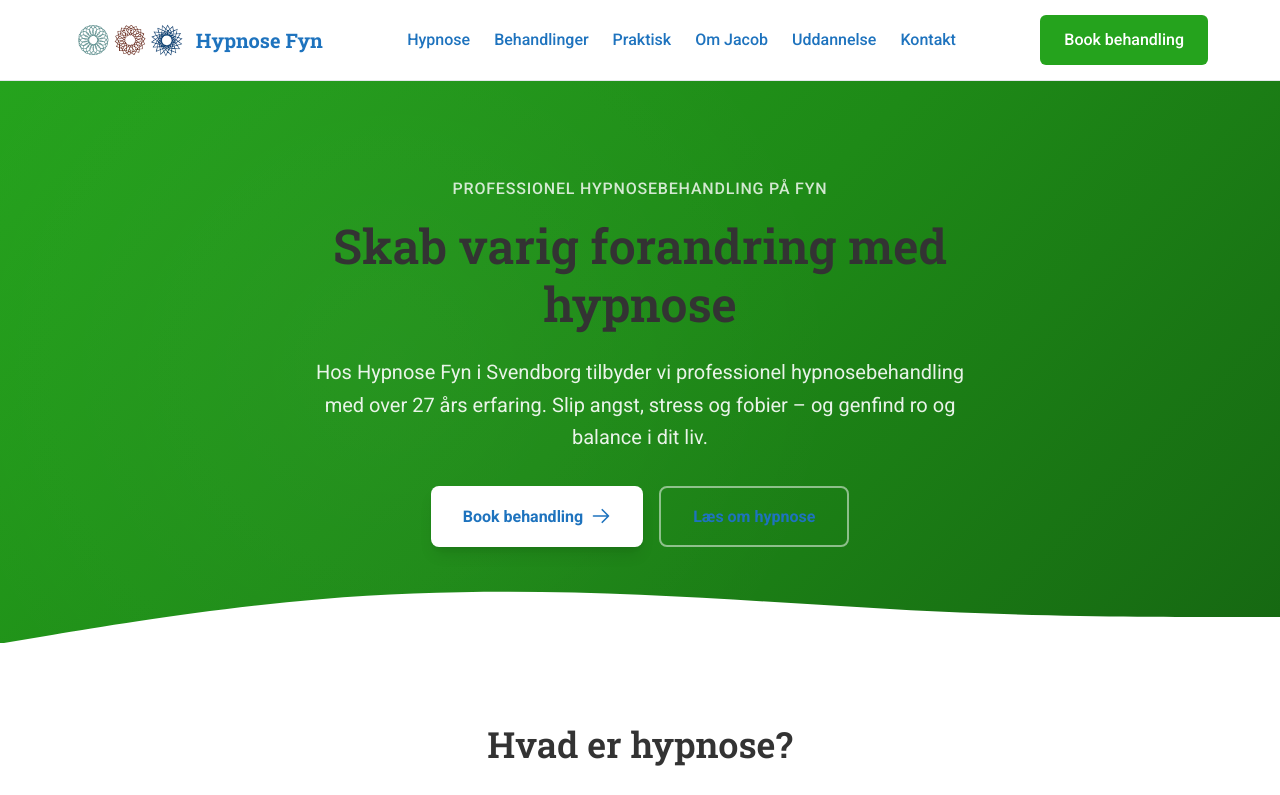
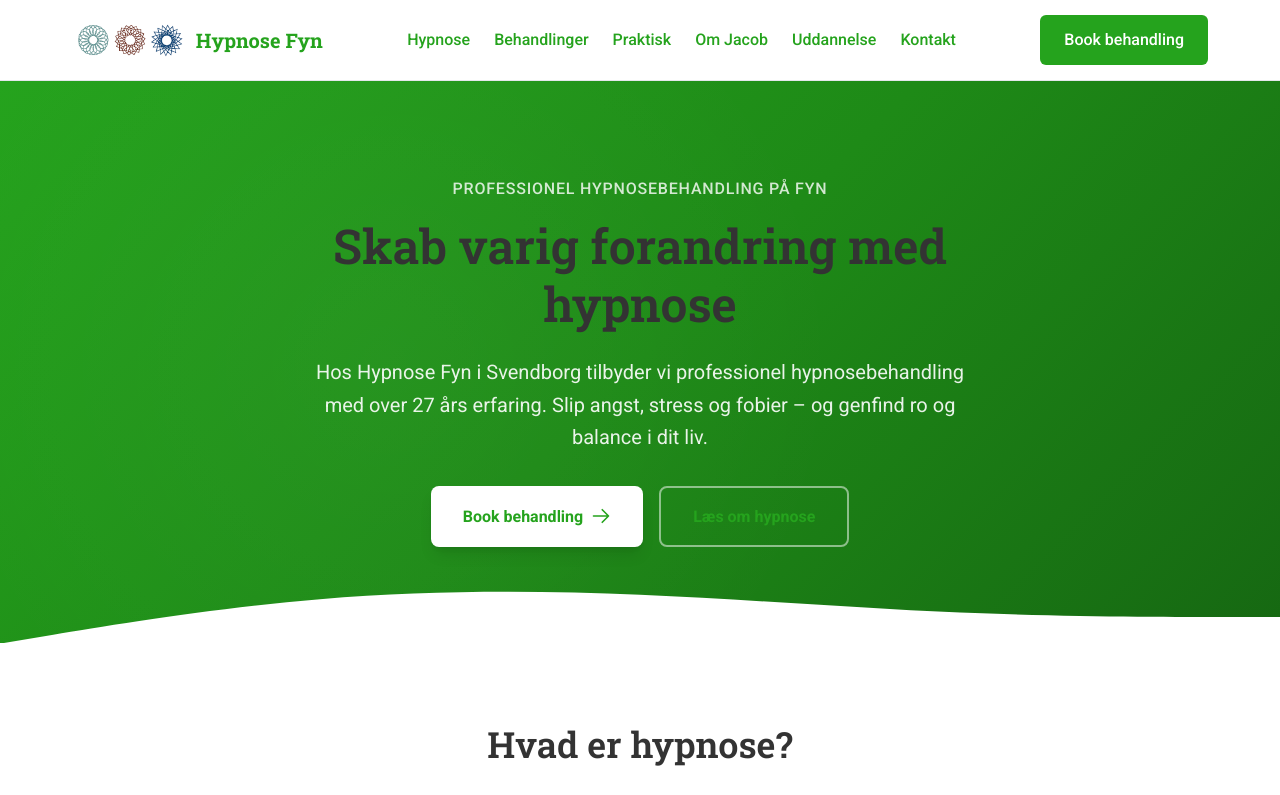
Before and after one commit to thebinarybeastieboy/hypnosefyn.dk, a Next.js app: page / in a window 1280 px wide. Shown: the top 795 px of the page. Built offline with nearby package versions, Linux system fonts and the light colour scheme.

Commit message:
fix: change link colors from blue to green for chromatic harmony
- Updated secondary color to dark forest green (#166812)
- Links now use primary green instead of blue
- Added underline on hover for better UX

```diff
--- a/app/globals.css
+++ b/app/globals.css
@@ -5,8 +5,9 @@
   /* Colors */
   --color-primary: #25a31d;
   --color-primary-dark: #1e8a17;
-  --color-secondary: #1e73be;
-  --color-secondary-dark: #1a63a5;
+  --color-secondary: #166812;
+  /* Dark forest green - harmonious with primary */
+  --color-secondary-dark: #0f4d0c;
   --color-background: #ffffff;
   --color-background-alt: #f8f9fa;
   --color-text: #333333;
@@ -108,15 +109,16 @@ h3 {
   font-size: clamp(1.25rem, 3vw, 1.5rem);
 }
 
-/* Links */
+/* Links - use primary green for harmony */
 a {
-  color: var(--color-secondary);
+  color: var(--color-primary);
   text-decoration: none;
   transition: color 0.2s ease;
 }
 
 a:hover {
-  color: var(--color-secondary-dark);
+  color: var(--color-primary-dark);
+  text-decoration: underline;
 }
 
 /* Focus styles for accessibility */
```
